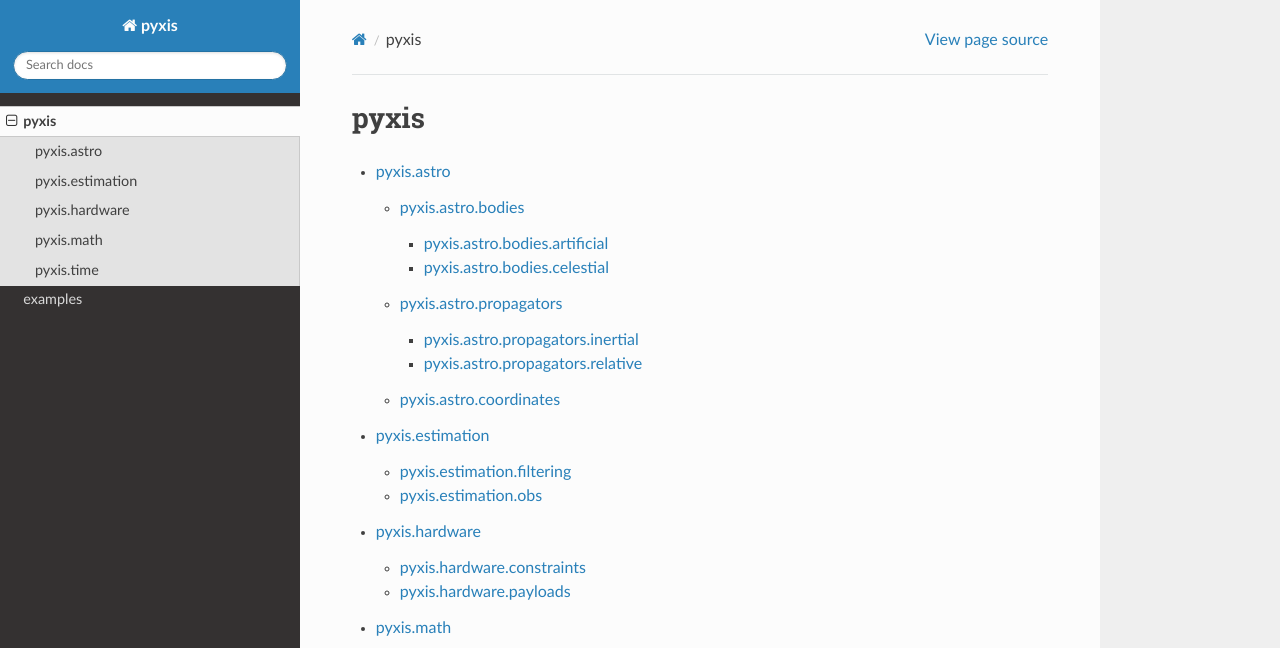
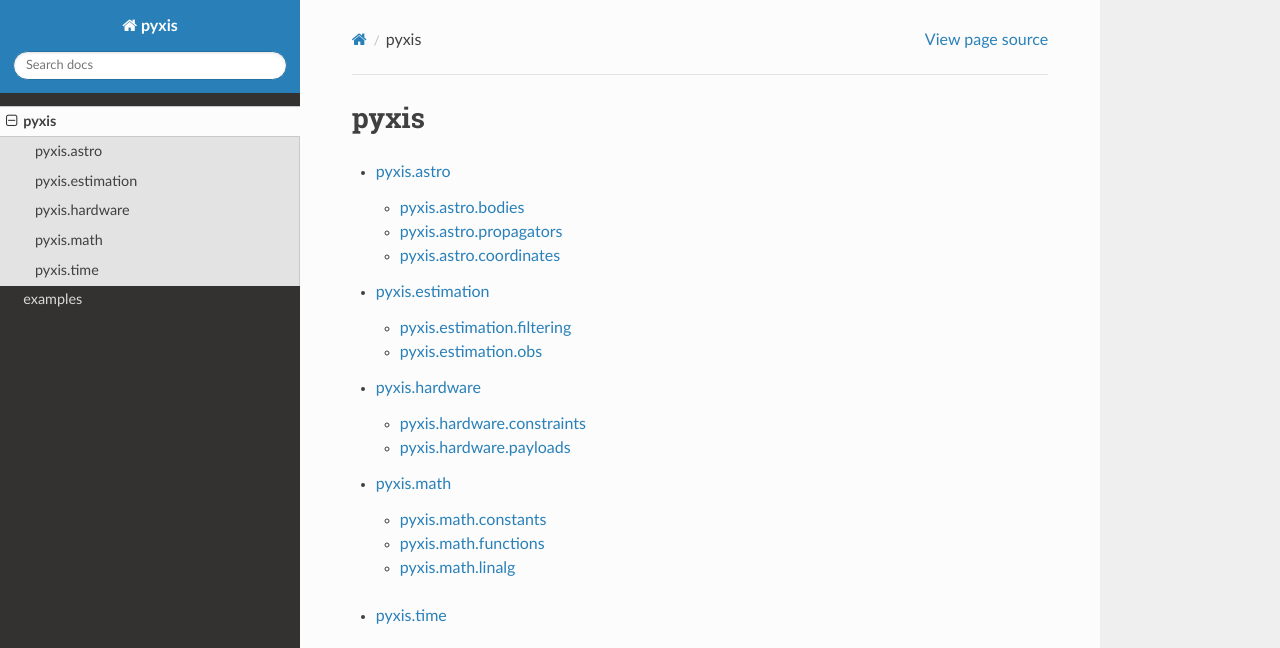
Before and after one commit to brandon-sexton/pysmad, a Sphinx documentation site: the page built from docs/source/modules.rst, in a window 1280 px wide and 1085 px high, cut to the strip 0-648 px from the top of the window. Built offline with Sphinx 7.4.7 and the Read the Docs theme 2.0.0, drawn with Linux system fonts in a browser that asks for light colours; some of the changed lines change nothing that is shown.

Commit message:
reformatting toc

```diff
--- a/docs/source/modules.rst
+++ b/docs/source/modules.rst
@@ -2,7 +2,7 @@ pyxis
 =====
 
 .. toctree::
-   :maxdepth: 6
+   :maxdepth: 2
 
    pyxis.astro
    pyxis.estimation
@@ -10,7 +10,7 @@ pyxis
    pyxis.math
 
 .. toctree::
-   :maxdepth: 6
+   :maxdepth: 2
 
    pyxis.time
 
```
